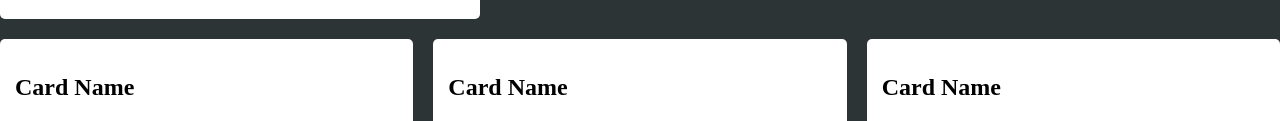
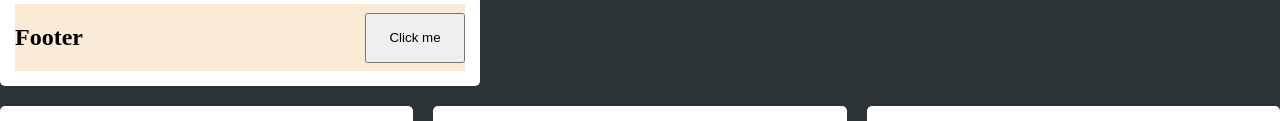
Before and after one commit to Adithyavsabu/Learn-HTML-CSS, a plain HTML site: page flex-card/flexcard.html in a window 1280 px wide. Shown: the part 297-418 px from the top of the page. Drawn offline with Linux system fonts and the light colour scheme.

Commit message:
added footer

```diff
--- a/flex-card/flexcard.html
+++ b/flex-card/flexcard.html
@@ -29,6 +29,10 @@
               </p>
             </div>
           </div>
+        </div>
+        <div class="footer">
+          <h2>Footer</h2>
+          <button>Click me</button>
         </div>
       </div>
       <div class="card-container">
--- a/flex-card/style.css
+++ b/flex-card/style.css
@@ -42,3 +42,16 @@ body {
 .avatar-container {
   /* flex-basis: 100px; */
 }
+
+.footer {
+  display: flex;
+  flex-direction: row;
+  justify-content: space-between;
+  background-color: antiquewhite;
+  align-items: center;
+}
+
+button {
+  height: 50px;
+  width: 100px;
+}
```
